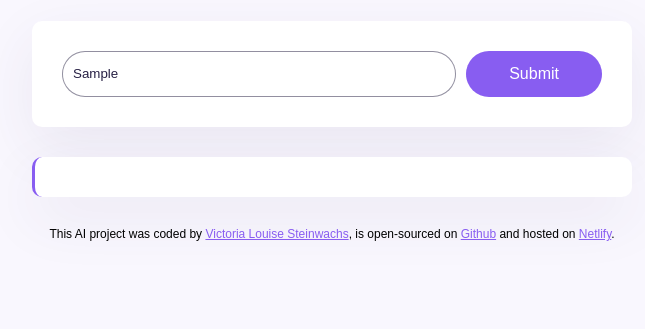
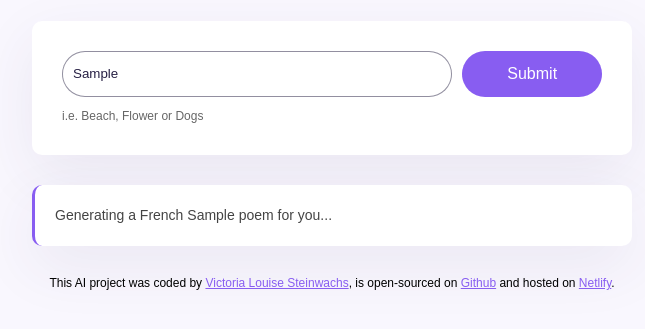
Before and after one commit to vilouspics/french-poem-generator, a plain HTML site: page index.html in a window 1280 px wide. Both pictures are taken after typing "Sample" into the empty fields and a click on the input 842 px from the left and 251 px from the top of the page. Shown: the part 177-506 px from the top of the page, without its empty margins (308-953 px from the left). Drawn offline with nearby package versions, Linux system fonts and the light colour scheme; no server answers.

Commit message:
Improved UX

```diff
--- a/index.html
+++ b/index.html
@@ -1,4 +1,4 @@
-<!DOCTYPE html>
+<!<!DOCTYPE html>
 <html lang="en">
 <head>
     <meta charset="UTF-8">
@@ -13,6 +13,7 @@
     <h1>AI French Poem Generator</h1>
     <header>
         <main>
+            <div class="form-container">
             <form id="french-poem-generator">
                 <input type="text"
                 placeholder="Enter the topic of the French poem"
@@ -24,7 +25,9 @@
                 />
                 <input type="submit" class="submit-button" />
             </form>
-            <div class="poem" id="poem"></div>
+            <div class="hint">i.e. Beach, Flower or Dogs</div>
+            </div>
+            <div class="poem hidden" id="poem"></div>
         </main>
     </header>
     <footer>This AI project was coded by <a href="https://github.com/vilouspics" target="_blank">Victoria Louise Steinwachs</a>, is open-sourced on <a href="https://github.com/vilouspics/french-poem-generator" target="_blank">Github</a> and hosted on <a href="https://vickys-french-ai-poem-generator.netlify.app/" target=_blank>Netlify</a>.</footer>
--- a/src/index.js
+++ b/src/index.js
@@ -8,7 +8,6 @@ function displayPoem(response) {
       });
 }
 
-
 function generatePoem(event) {
     event.preventDefault();
 
@@ -18,6 +17,10 @@ function generatePoem(event) {
     let context = "You are a romantic poem expert and love to write short poems. Your mission is to generate a four line poem in basic HTML while breaking every line with </br>. Do not include a title to the poem. Make sure to follow the user instructions. Sign with 'SheCodes AI' inside a <strong> element at the end of the poem.";
     let apiURL = `https://api.shecodes.io/ai/v1/generate?prompt=${prompt}&context=${context}&key=${apiKey}`;
 
+    let poemElement = document.querySelector("#poem");
+    poemElement.classList.remove("hidden");
+    poemElement.innerHTML = `<div class="blink-soft">Generating a French ${instructionsInput.value} poem for you...</div>`;
+
     axios.get(apiURL).then(displayPoem);
 
 
--- a/src/style.css
+++ b/src/style.css
@@ -24,15 +24,24 @@ h1 {
     color: #272044;
 }
 
-form {
+.form-container {
     padding: 30px;
     background-color: white;
     box-shadow: 0px 20px 60px rgba(65, 50, 100, 0.08);
     border-radius: 10px;
-    display: flex;
     margin-bottom: 30px;
 }
 
+form {
+    display: flex;
+    margin-bottom: 10px;
+}
+
+.hint {
+    line-height: 1.5;
+    font-size: 12px;
+    opacity: 0.6;
+}
 .instructions {
     padding: 10px;
     border: 1px solid rgba(39, 33, 66, 0.5);
@@ -68,6 +77,19 @@ form {
     color:#885df1;
 }
 
+.hidden {
+    display: none;
+}
+
+.blink-soft {
+    animation: blinker 1.5s linear infinite;
+  }
+  @keyframes blinker {
+    50% {
+      opacity: 0;
+    }
+  }
+
 footer {
     text-align: center;
     font-size: 12px;
```
